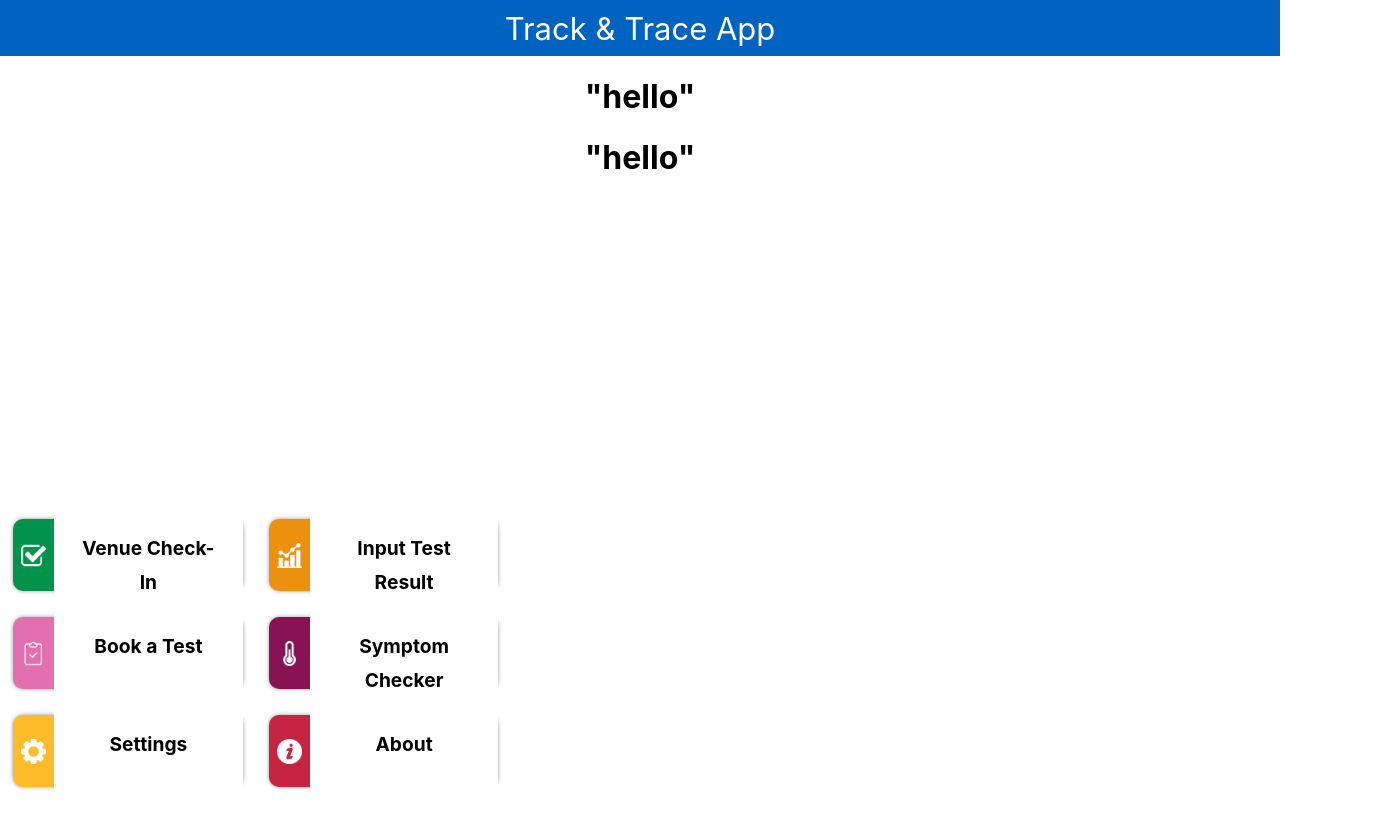
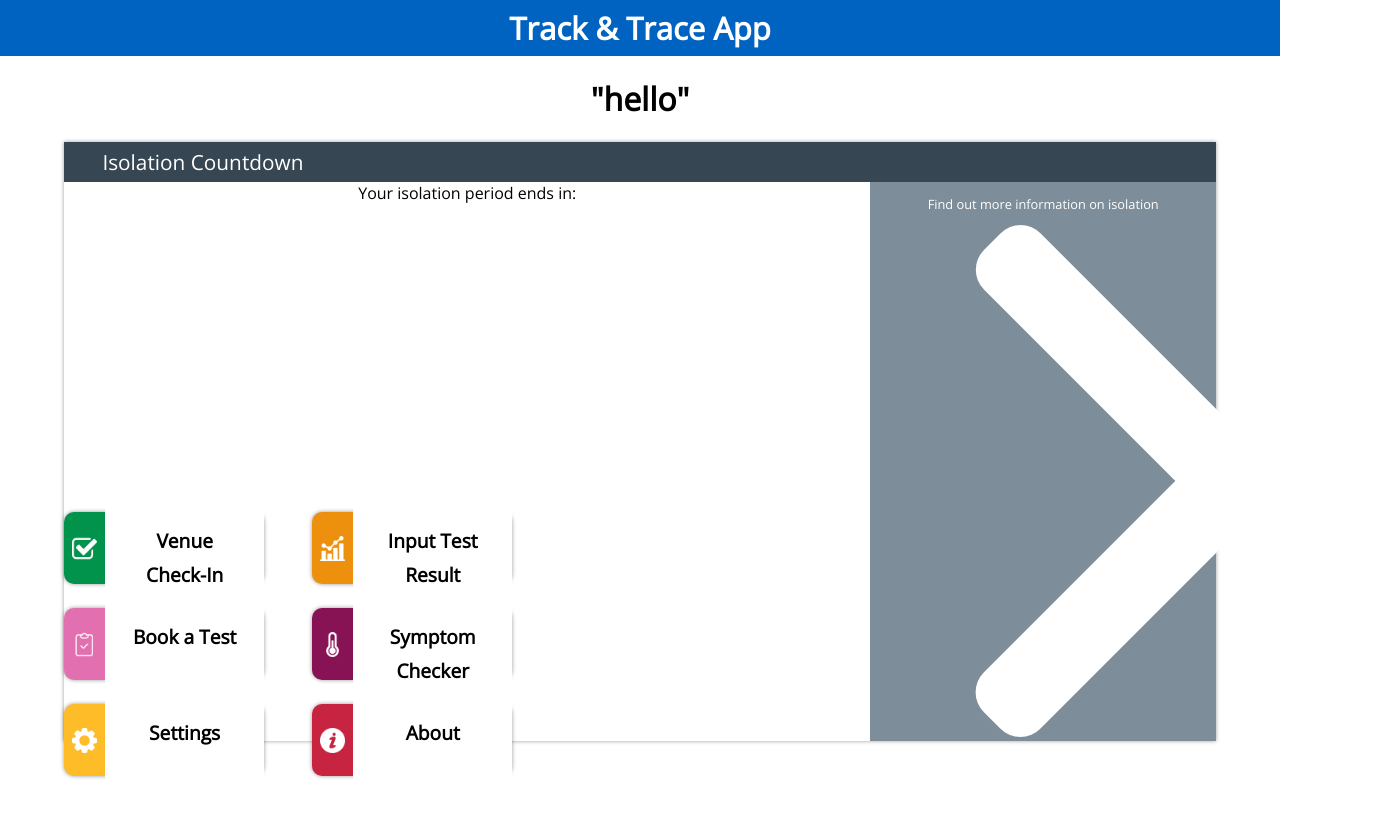
Before and after one commit to mysteryt0ur/SD3Coursework, a React (Create React App) app in the folder track-and-trace/: page / in a window 1280 px wide. Shown: the whole page, 1382 px wide, since content can reach past the window. Built offline with nearby package versions, Linux system fonts and the light colour scheme.

Commit message:
setting fonts and sorting iso countdown

```diff
--- a/track-and-trace/public/index.html
+++ b/track-and-trace/public/index.html
@@ -9,7 +9,8 @@
       name="description"
       content="Web site created using create-react-app"
     />
-    <link rel="apple-touch-icon" href="%PUBLIC_URL%/logo192.png" />
+    <link rel="preconnect" href="https://fonts.gstatic.com">
+    <link href="https://fonts.googleapis.com/css2?family=Open+Sans:ital,wght@0,300;0,400;1,300&family=Raleway:wght@400;700&display=swap" rel="stylesheet">
     <!--
       manifest.json provides metadata used when your web app is installed on a
       user's mobile device or desktop. See https://developers.google.com/web/fundamentals/web-app-manifest/
--- a/track-and-trace/src/App.css
+++ b/track-and-trace/src/App.css
@@ -14,8 +14,16 @@
   --red: #C62441;
   --purple: #871355;
 
+  /* fonts */
+  --main-font: 'Open Sans', sans-serif;
+  --header-font: 'Raleway', sans-serif;
+
   /* sizes */
   --icon-size: 25px;
+}
+
+* {
+  font-family: var(--main-font);
 }
 
 .App {
@@ -31,10 +39,14 @@
   justify-content: center;
   font-size: calc(15px + 2vmin);
   color: white;
+  font-family: var(--header-font);
+  font-weight: 700;
 }
 
 .content-inner {
   height: 93vh;
+  width: 90%;
+  margin: auto;
 }
 
 #responsive-dashboard {
@@ -52,8 +64,12 @@
   align-items: center;
   border-radius: 10px;
   width: 42%;
-  margin: 13px;
+  margin-bottom: 5%;
   box-shadow: 0px 0px 4px rgba(0, 0, 0, 0.4);
+}
+
+.button-one {
+  margin-right: 10%;
 }
 
 #venue-button, #results-button, #book-test-button, #checker-button, #settings-button, #about-button  {
@@ -111,3 +127,36 @@ a.main-button {
   display: flex;
   flex-direction: row;
 }
+
+.iso-header {
+  background-color: var(--dark-grey);
+  height: 5vh;
+  display: flex;
+  flex-direction: column;
+  align-items: left;
+  justify-content: center;
+  font-size: 1.3rem;
+  color: white;
+  font-family: var(--header-font);
+  text-align: left;
+  padding-left: 3vw;
+}
+
+.iso-container {
+  box-shadow: 0px 0px 4px rgba(0, 0, 0, 0.4);
+}
+
+.iso-info {
+  display: flex;
+}
+
+.iso-data {
+  width: 70%;
+}
+
+.iso-addit-info {
+  width: 30%;
+  background-color: var(--light-grey);
+  color: var(--white);
+  font-size: 0.8rem;
+}
--- a/track-and-trace/src/components/IsoCountdown.js
+++ b/track-and-trace/src/components/IsoCountdown.js
@@ -1,12 +1,28 @@
 import React from 'react';
+import ArrowIcon from '../images/arrow.png'
 
 class IsoCountdown extends React.Component {
 
     render() {
         return (
             <div>
-                <div>
-                    <h1>"hello"</h1>
+                <div className="iso-container">
+                    <div className="iso-header">
+                        <span>Isolation Countdown</span>
+                    </div>
+                    <div className="iso-info">
+                        <div className="iso-data">
+                            <span>Your isolation period ends in:</span>
+                        </div>
+                        <div className="iso-addit-info">
+                            <div>
+                                <p>Find out more information on isolation</p>
+                            </div>
+                            <div>
+                                <img src={ArrowIcon} alt="arrow-icon" id="arrow-icon"></img>
+                            </div>
+                        </div>
+                    </div>
                 </div>
             </div>
         )
```
Also changed, not shown: track-and-trace/src/images/arrow.png (added), 1 other file (tests, documents, lock files or other folders).
